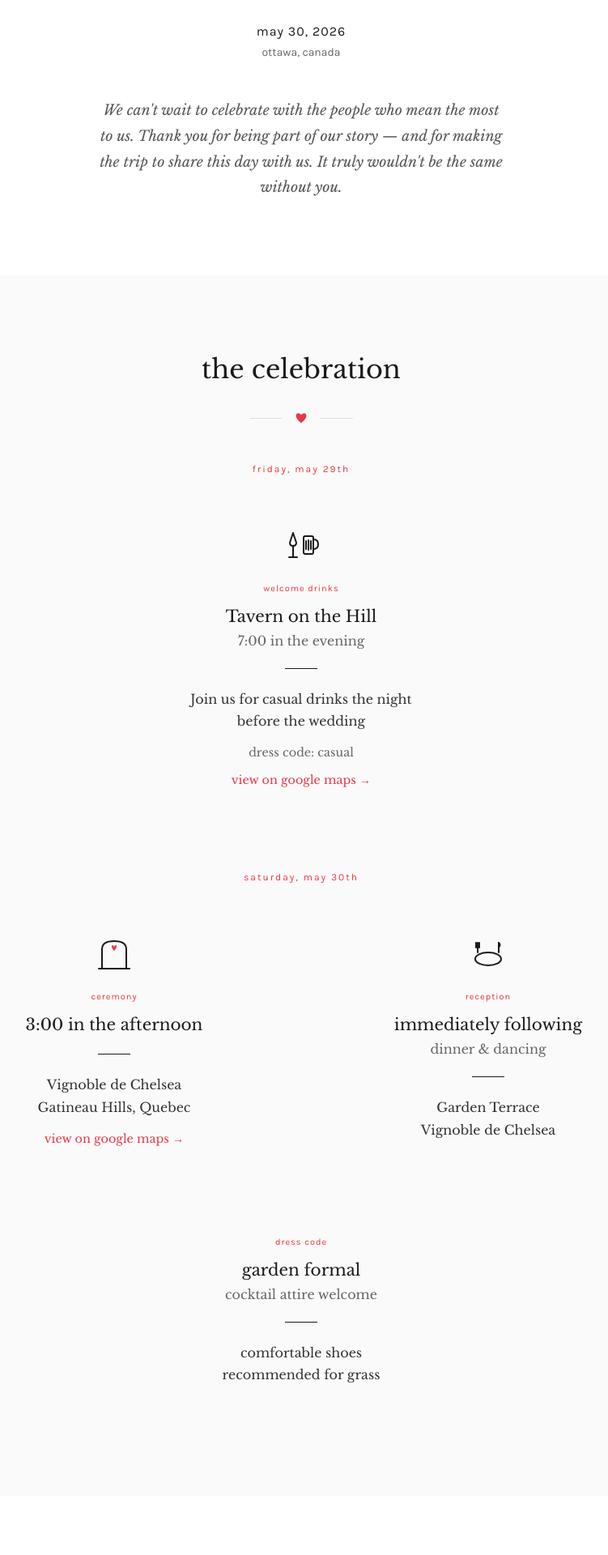
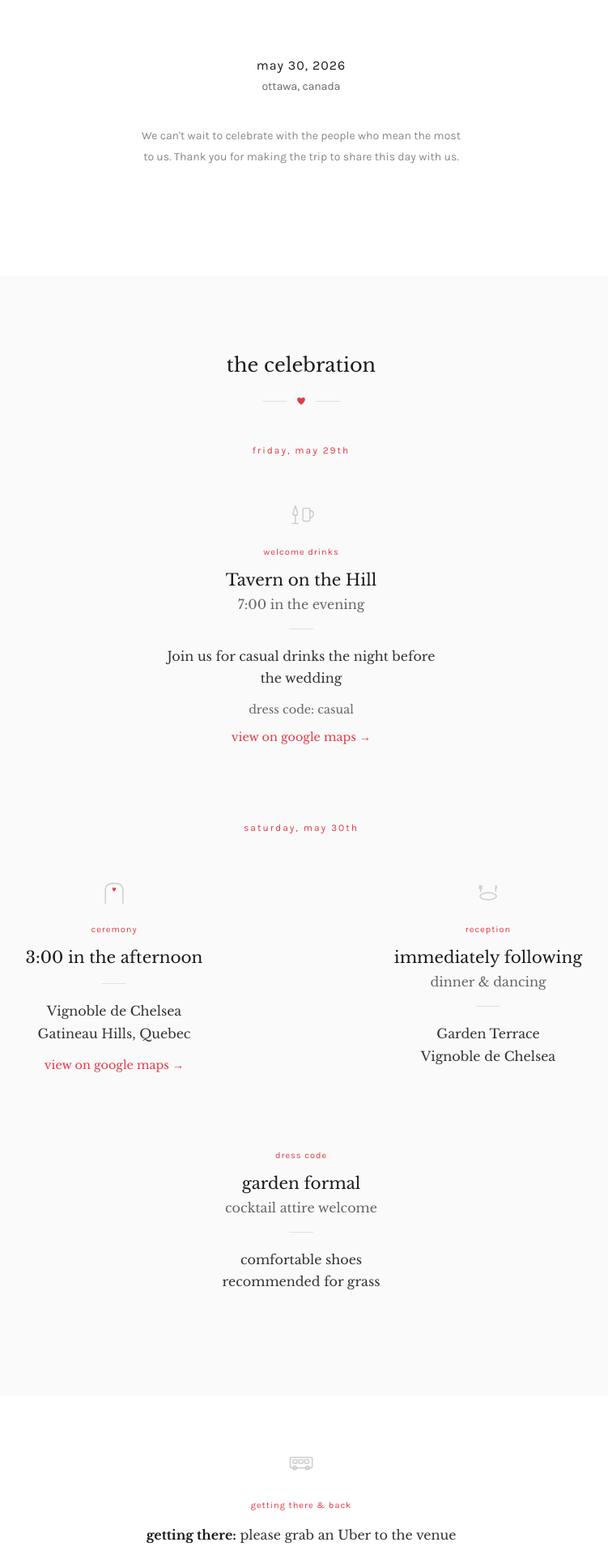
Before and after one commit to maggiejzhu-2026/weddingsite, a React (Vite) app: page / in a window 1280 px wide. Shown: the part 460-2380 px from the top of the page at 81% size, without its empty margins (268-1019 px from the left). Built offline with nearby package versions, Linux system fonts and the light colour scheme.

Commit message:
Update App.jsx

```diff
--- a/src/App.jsx
+++ b/src/App.jsx
@@ -59,14 +59,14 @@ export default function WeddingWebsite() {
   );
 
   const SmallHeart = () => (
-    <svg width="16" height="16" viewBox="0 0 20 20" fill="#e63946">
+    <svg width="12" height="12" viewBox="0 0 20 20" fill="#e63946">
       <path d="M10 18 C10 18 2 12 2 7 C2 3 5 1 10 5 C15 1 18 3 18 7 C18 12 10 18 10 18Z"/>
     </svg>
   );
 
   // Simple stick figure icons for events
   const DrinksIcon = () => (
-    <svg width="50" height="50" viewBox="0 0 50 50" fill="none" stroke="#1a1a1a" strokeWidth="2" strokeLinecap="round" strokeLinejoin="round">
+    <svg width="36" height="36" viewBox="0 0 50 50" fill="none" stroke="#ccc" strokeWidth="2" strokeLinecap="round" strokeLinejoin="round">
       {/* Wine glass */}
       <path d="M15 8 L15 8 L11 20 Q11 24 15 24 Q19 24 19 20 L15 8" />
       <line x1="15" y1="24" x2="15" y2="38" />
@@ -74,50 +74,43 @@ export default function WeddingWebsite() {
       {/* Beer mug */}
       <rect x="28" y="12" width="12" height="22" rx="2" />
       <path d="M40 16 Q46 16 46 22 Q46 28 40 28" />
-      <line x1="31" y1="18" x2="31" y2="28" />
-      <line x1="34" y1="17" x2="34" y2="29" />
-      <line x1="37" y1="18" x2="37" y2="28" />
     </svg>
   );
 
   const CeremonyIcon = () => (
-    <svg width="50" height="50" viewBox="0 0 50 50" fill="none" stroke="#1a1a1a" strokeWidth="2" strokeLinecap="round">
+    <svg width="36" height="36" viewBox="0 0 50 50" fill="none" stroke="#ccc" strokeWidth="2" strokeLinecap="round">
       {/* Simple arch/arbor */}
       <path d="M10 42 L10 18 Q10 8 25 8 Q40 8 40 18 L40 42" fill="none" />
       {/* Heart at top */}
-      <path d="M25 16 C25 13 22 12 22 14.5 C22 17 25 20 25 20 C25 20 28 17 28 14.5 C28 12 25 13 25 16Z" fill="#e63946" stroke="none"/>
-      {/* Ground line */}
-      <line x1="6" y1="42" x2="44" y2="42" />
+      <path d="M25 18 C25 15 22 14 22 16.5 C22 19 25 22 25 22 C25 22 28 19 28 16.5 C28 14 25 15 25 18Z" fill="#e63946" stroke="none"/>
     </svg>
   );
 
   const DinnerIcon = () => (
-    <svg width="50" height="50" viewBox="0 0 50 50" fill="none" stroke="#1a1a1a" strokeWidth="2" strokeLinecap="round">
+    <svg width="36" height="36" viewBox="0 0 50 50" fill="none" stroke="#ccc" strokeWidth="2" strokeLinecap="round">
       {/* Plate */}
-      <ellipse cx="25" cy="30" rx="16" ry="8" />
+      <ellipse cx="25" cy="30" rx="14" ry="6" />
       {/* Fork */}
-      <line x1="12" y1="10" x2="12" y2="22" />
-      <line x1="10" y1="10" x2="10" y2="16" />
-      <line x1="14" y1="10" x2="14" y2="16" />
+      <line x1="12" y1="12" x2="12" y2="22" />
+      <line x1="10" y1="12" x2="10" y2="17" />
+      <line x1="14" y1="12" x2="14" y2="17" />
       {/* Knife */}
-      <line x1="38" y1="10" x2="38" y2="22" />
-      <path d="M38 10 Q41 12 38 16" />
+      <line x1="38" y1="12" x2="38" y2="22" />
+      <path d="M38 12 Q41 14 38 17" />
     </svg>
   );
 
   const ShuttleIcon = () => (
-    <svg width="50" height="50" viewBox="0 0 50 50" fill="none" stroke="#1a1a1a" strokeWidth="2" strokeLinecap="round" strokeLinejoin="round">
+    <svg width="36" height="36" viewBox="0 0 50 50" fill="none" stroke="#ccc" strokeWidth="2" strokeLinecap="round" strokeLinejoin="round">
       {/* Bus body */}
-      <rect x="6" y="16" width="38" height="20" rx="3" />
+      <rect x="6" y="16" width="38" height="18" rx="3" />
       {/* Windows */}
-      <rect x="10" y="20" width="6" height="6" rx="1" />
-      <rect x="19" y="20" width="6" height="6" rx="1" />
-      <rect x="28" y="20" width="6" height="6" rx="1" />
+      <rect x="11" y="20" width="7" height="6" rx="1" />
+      <rect x="21" y="20" width="7" height="6" rx="1" />
+      <rect x="31" y="20" width="7" height="6" rx="1" />
       {/* Wheels */}
-      <circle cx="14" cy="36" r="4" />
-      <circle cx="36" cy="36" r="4" />
-      {/* Front */}
-      <line x1="38" y1="20" x2="42" y2="20" />
+      <circle cx="14" cy="34" r="3" />
+      <circle cx="36" cy="34" r="3" />
     </svg>
   );
 
@@ -183,10 +176,11 @@ export default function WeddingWebsite() {
         }
 
         .section-title {
-          font-size: clamp(1.5rem, 4vw, 2rem);
+          font-size: clamp(1.25rem, 3vw, 1.5rem);
           font-weight: 400;
           text-transform: lowercase;
-          margin-bottom: 2rem;
+          margin-bottom: 1rem;
+          color: #1a1a1a;
         }
 
         .btn-primary {
@@ -228,8 +222,8 @@ export default function WeddingWebsite() {
 
         .card {
           background: #fafafa;
-          padding: 2.5rem;
-          transition: all 0.3s ease;
+          padding: 2rem;
+          transition: background 0.3s ease;
         }
 
         .card:hover {
@@ -237,24 +231,24 @@ export default function WeddingWebsite() {
         }
 
         .divider {
-          width: 40px;
+          width: 30px;
           height: 1px;
-          background: #1a1a1a;
-          margin: 1.5rem auto;
+          background: #e0e0e0;
+          margin: 1.25rem auto;
         }
 
         .heart-divider {
           display: flex;
           align-items: center;
           justify-content: center;
-          gap: 1rem;
-          margin: 2rem 0;
+          gap: 0.75rem;
+          margin: 1.5rem 0;
         }
 
         .heart-divider::before,
         .heart-divider::after {
           content: '';
-          width: 40px;
+          width: 30px;
           height: 1px;
           background: #e0e0e0;
         }
@@ -271,8 +265,8 @@ export default function WeddingWebsite() {
 
         .faq-item {
           text-align: left;
-          padding: 1.5rem 0;
-          border-bottom: 1px solid #e0e0e0;
+          padding: 1.25rem 0;
+          border-bottom: 1px solid #f0f0f0;
         }
 
         .faq-item:last-child {
@@ -281,16 +275,16 @@ export default function WeddingWebsite() {
 
         .faq-question {
           font-family: 'Karla', sans-serif;
-          font-size: 14px;
+          font-size: 13px;
           font-weight: 500;
           color: #1a1a1a;
-          margin-bottom: 0.5rem;
+          margin-bottom: 0.4rem;
         }
 
         .faq-answer {
-          font-size: 1rem;
-          line-height: 1.7;
-          color: #666;
+          font-size: 14px;
+          line-height: 1.6;
+          color: '#666';
         }
       `}</style>
 
@@ -362,15 +356,15 @@ export default function WeddingWebsite() {
 
         {/* Welcome message */}
         <p style={{
-          maxWidth: '500px',
-          fontSize: '1.1rem',
-          fontStyle: 'italic',
+          maxWidth: '400px',
+          fontFamily: "'Karla', sans-serif",
+          fontSize: '14px',
           lineHeight: 1.8,
-          color: '#555',
-          marginTop: '3rem',
+          color: '#888',
+          marginTop: '2.5rem',
           animation: 'fadeUp 1s ease-out 0.8s both'
         }}>
-          We can't wait to celebrate with the people who mean the most to us. Thank you for being part of our story — and for making the trip to share this day with us. It truly wouldn't be the same without you.
+          We can't wait to celebrate with the people who mean the most to us. Thank you for making the trip to share this day with us.
         </p>
       </section>
 
```
